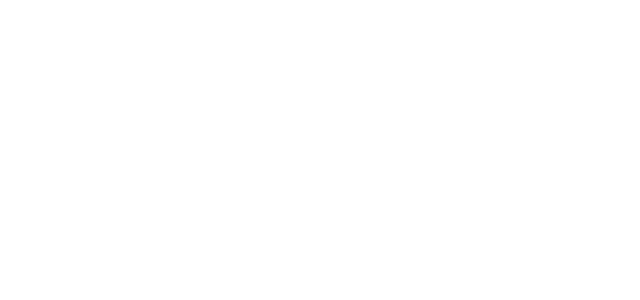
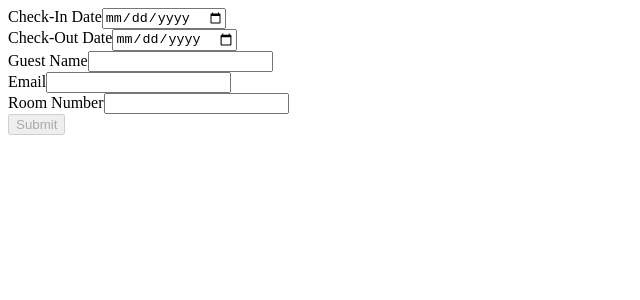
Before and after one commit to juancvaes/appointmenapp, an Angular app in the folder hotel-app/: page /edit/1 in a window 1280 px wide. Before the commit this address led to /. Shown: the top 300 px of the page, without its empty margins (0-640 px from the left). Built offline with nearby package versions, Linux system fonts and the light colour scheme.

Commit message:
Allow updating a reservation

```diff
--- a/hotel-app/src/app/app-routing.module.ts
+++ b/hotel-app/src/app/app-routing.module.ts
@@ -8,6 +8,7 @@ const routes: Routes = [
   {path: "", component: HomeComponent},
   {path: "list", component: ReservationListComponent},
   {path: "new", component: ReservationFormComponent},
+  {path: "edit/:id", component: ReservationFormComponent},
 ];
 
 @NgModule({
--- a/hotel-app/src/app/reservation-form/reservation-form.component.ts
+++ b/hotel-app/src/app/reservation-form/reservation-form.component.ts
@@ -3,7 +3,7 @@ import { FormBuilder, FormGroup, Validators } from '@angular/forms';
 import { OnInit } from '@angular/core';
 import { ReservationService } from '../reservation/reservation.service';
 import { Reservation } from '../models/reservation';
-import { Router } from '@angular/router';
+import { Router, ActivatedRoute } from '@angular/router';
 
 @Component({
   selector: 'app-reservation-form',
@@ -17,6 +17,7 @@ export class ReservationFormComponent implements OnInit {
     private formBuilder: FormBuilder,
     private reservationService: ReservationService,
     private router: Router,
+    private activeRoute: ActivatedRoute,
   ){}
 
   ngOnInit(): void {
@@ -27,12 +28,29 @@ export class ReservationFormComponent implements OnInit {
       guestEmail: ['', [Validators.required, Validators.email]],
       roomNumber: ['', [Validators.required]],
     })
+
+    // Checking if the active route contains and id parameter,
+    //  meaning we are editing.
+    let id = this.activeRoute.snapshot.paramMap.get('id')
+    if (id){
+      let reservation = this.reservationService.getReservation(id)
+      if (reservation){
+        this.reservationForm.patchValue(reservation);
+      }
+    }
   }
 
   onSubmit() {
     if (this.reservationForm.valid) {
       let reservation: Reservation = this.reservationForm.value;
-      this.reservationService.addReservation(reservation);
+
+      // Checking if the active route contains and id parameter
+      let id = this.activeRoute.snapshot.paramMap.get('id')
+      if (id){
+        this.reservationService.updateReservation(id, reservation);
+      } else {
+        this.reservationService.addReservation(reservation);
+      }
       this.router.navigate(["/list"])
     }
   }
--- a/hotel-app/src/app/reservation-list/reservation-list.component.html
+++ b/hotel-app/src/app/reservation-list/reservation-list.component.html
@@ -8,6 +8,7 @@
         Check-In: {{ reservation.checkInDate }} <br>
         Check-Out: {{ reservation.checkOutDate }} <br>
         <button (click)="deleteReservation(reservation.id)">Delete</button>
+        <button [routerLink]="['/edit', reservation.id]">Edit</button>
     </li>
 </ul>
 
--- a/hotel-app/src/app/reservation/reservation.module.ts
+++ b/hotel-app/src/app/reservation/reservation.module.ts
@@ -3,6 +3,7 @@ import { CommonModule } from '@angular/common';
 import { ReservationFormComponent } from '../reservation-form/reservation-form.component';
 import { ReservationListComponent } from '../reservation-list/reservation-list.component';
 import { FormsModule, ReactiveFormsModule } from '@angular/forms';
+import { RouterModule } from '@angular/router';
 
 // ReactiveFormsModule (Reactive Form Validation) -> Validate Form in TypeScript Class
 // FormsModule (Template-Driven Form Validation) -> Validate Form in HTML Template
@@ -16,6 +17,7 @@ import { FormsModule, ReactiveFormsModule } from '@angular/forms';
     CommonModule,
     FormsModule,
     ReactiveFormsModule,
+    RouterModule,
   ]
 })
 export class ReservationModule { }
--- a/hotel-app/src/app/reservation/reservation.service.ts
+++ b/hotel-app/src/app/reservation/reservation.service.ts
@@ -24,6 +24,7 @@ export class ReservationService {
     }
 
     addReservation(reservation: Reservation): void {
+      reservation.id = Date.now().toString();
       this.reservations.push(reservation);
       localStorage.setItem("reservations", JSON.stringify(this.reservations));
     }
@@ -34,8 +35,9 @@ export class ReservationService {
       localStorage.setItem("reservations", JSON.stringify(this.reservations));
     }
 
-    updateReservation(reservation: Reservation): void {
-      let index = this.reservations.findIndex(res => res.id === reservation.id);
+    updateReservation(id: string, reservation: Reservation): void {
+      let index = this.reservations.findIndex(res => res.id === id);
+      reservation.id = id;
       this.reservations[index] = reservation;
       localStorage.setItem("reservations", JSON.stringify(this.reservations));
     }
```
